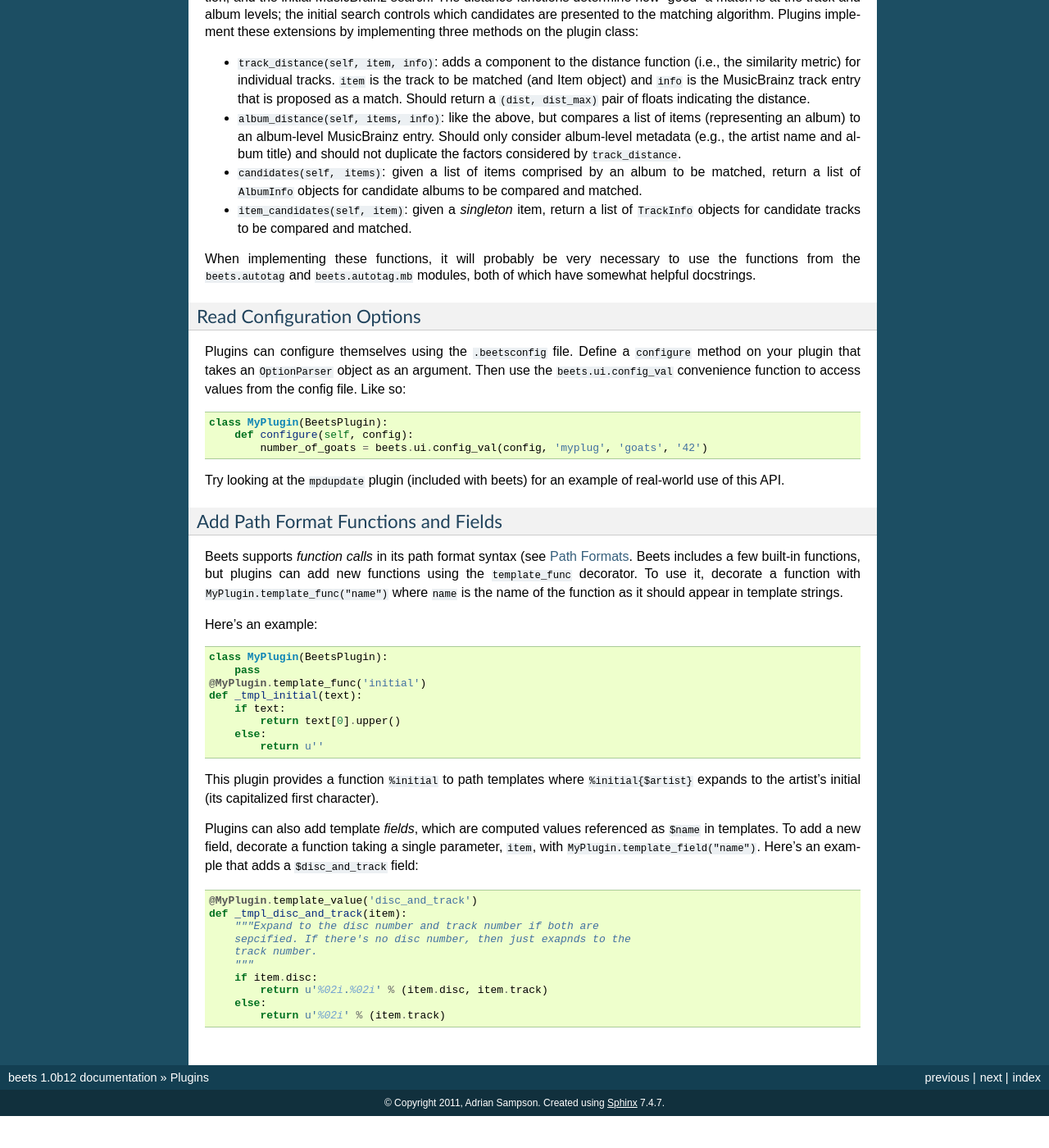
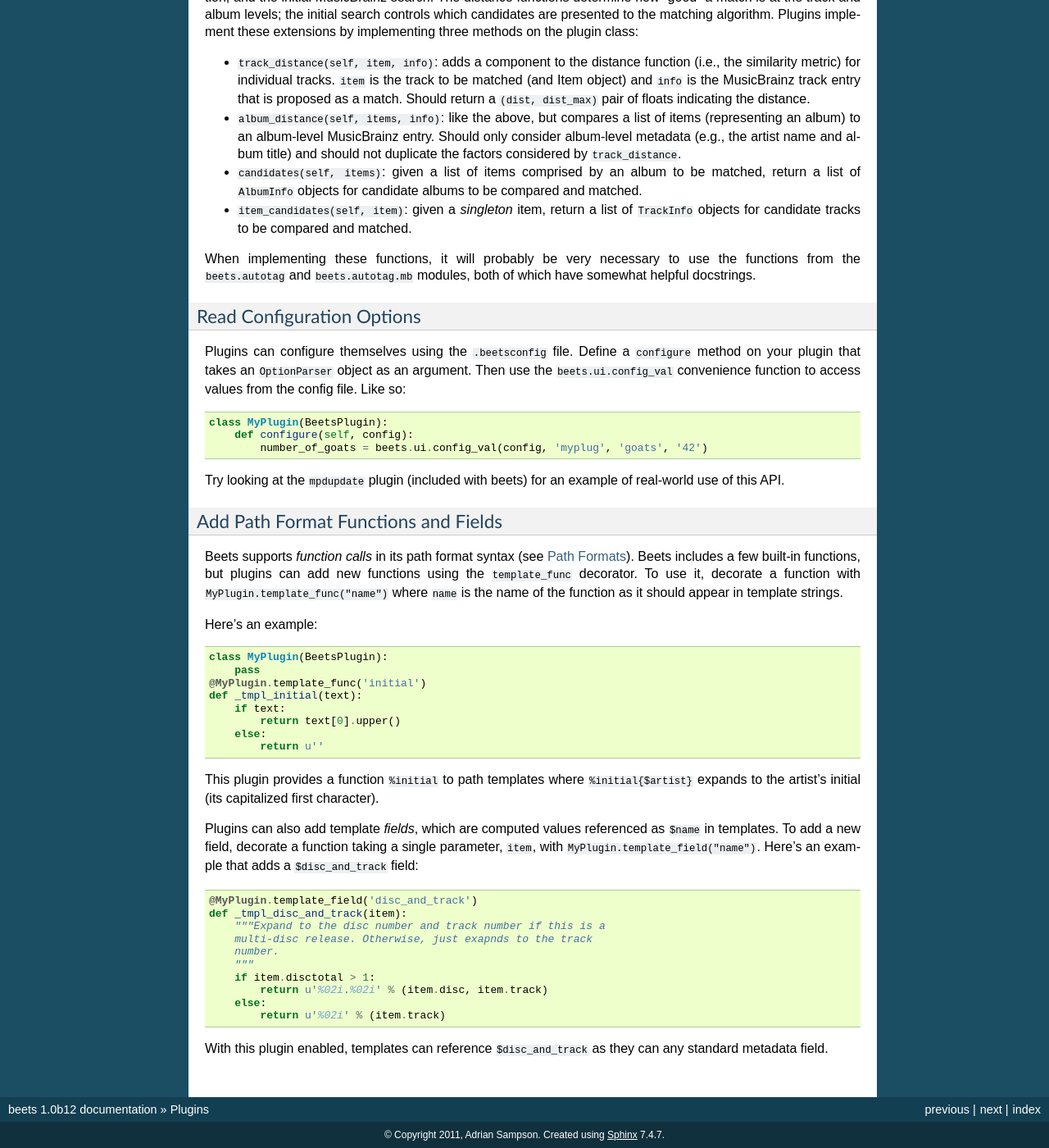
Before and after one commit to google-code-export/beets, a Sphinx documentation site: the page built from docs/plugins/index.rst, in a window 1280 px wide and 1400 px high, scrolled down 2984 px. Shown: the whole window at 82% size. Built offline with Sphinx 7.4.7, drawn with Linux system fonts in a browser that asks for light colours; before the commit the page ends 4345 px from its top, so only the background shows below that.

Commit message:
doc fixes for extensible template fields

```diff
--- a/docs/plugins/index.rst
+++ b/docs/plugins/index.rst
@@ -263,7 +263,7 @@ Add Path Format Functions and Fields
 ^^^^^^^^^^^^^^^^^^^^^^^^^^^^^^^^^^^^
 
 Beets supports *function calls* in its path format syntax (see
-:doc:`/reference/pathformat`. Beets includes a few built-in functions, but
+:doc:`/reference/pathformat`). Beets includes a few built-in functions, but
 plugins can add new functions using the ``template_func`` decorator. To use it,
 decorate a function with ``MyPlugin.template_func("name")`` where ``name`` is
 the name of the function as it should appear in template strings.
@@ -288,13 +288,16 @@ Plugins can also add template *fields*, which are computed values referenced as
 parameter, ``item``, with ``MyPlugin.template_field("name")``. Here's an example
 that adds a ``$disc_and_track`` field::
 
-    @MyPlugin.template_value('disc_and_track')
+    @MyPlugin.template_field('disc_and_track')
     def _tmpl_disc_and_track(item):
-        """Expand to the disc number and track number if both are
-        sepcified. If there's no disc number, then just exapnds to the
-        track number.
+        """Expand to the disc number and track number if this is a
+        multi-disc release. Otherwise, just exapnds to the track
+        number.
         """
-        if item.disc:
+        if item.disctotal > 1:
             return u'%02i.%02i' % (item.disc, item.track)
         else:
             return u'%02i' % (item.track)
+
+With this plugin enabled, templates can reference ``$disc_and_track`` as they
+can any standard metadata field.
--- a/docs/reference/pathformat.rst
+++ b/docs/reference/pathformat.rst
@@ -100,7 +100,8 @@ Available Values
 
 Here's a (comprehensive?) list of the different values available to path
 formats. (I will try to keep it up to date, but I might forget. The current list
-can be found definitively `in the source`_.)
+can be found definitively `in the source`_.) Note that plugins can add new (or
+replace existing) template values (see :ref:`writing-plugins`).
 
 .. _in the source:
     http://code.google.com/p/beets/source/browse/beets/library.py#36
```
